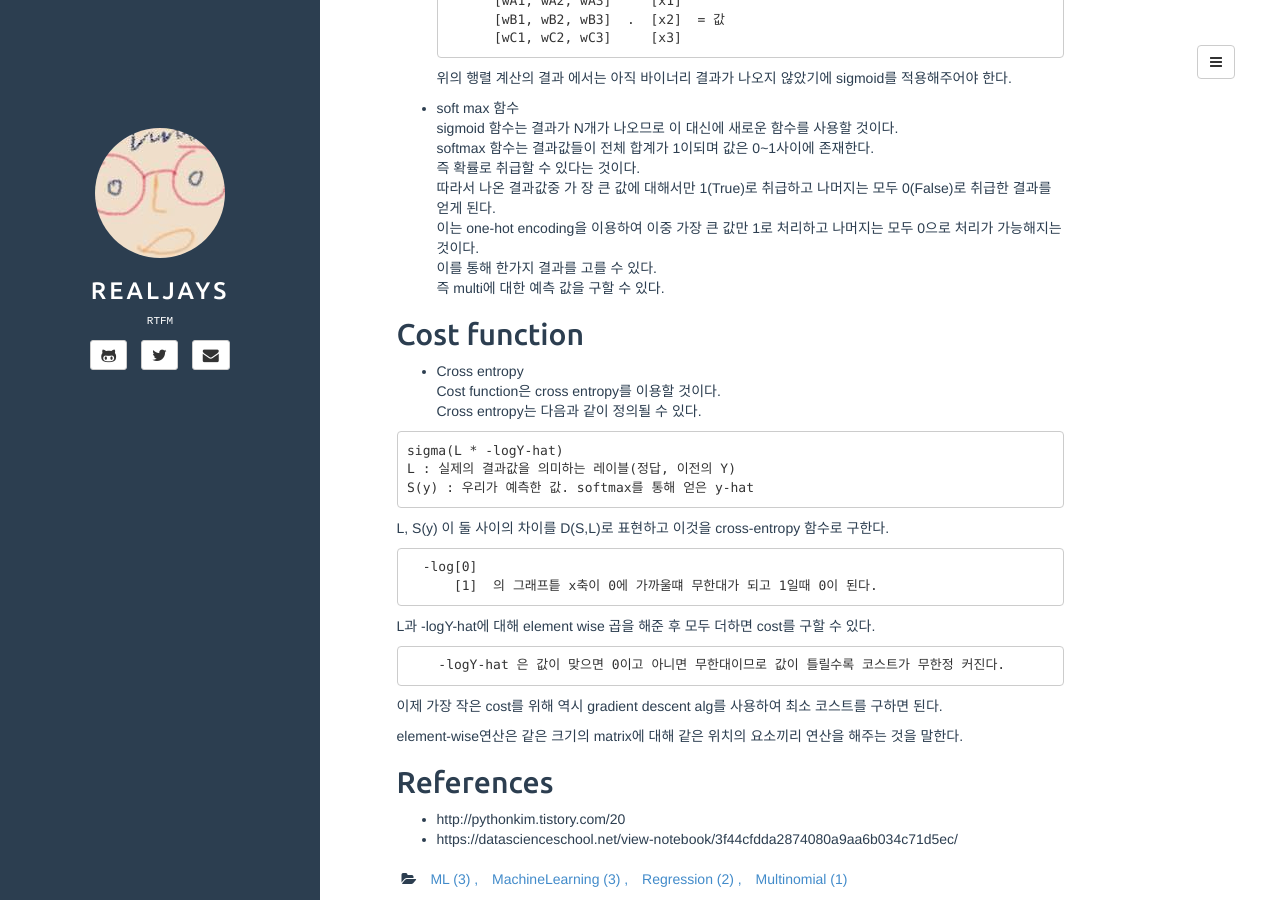
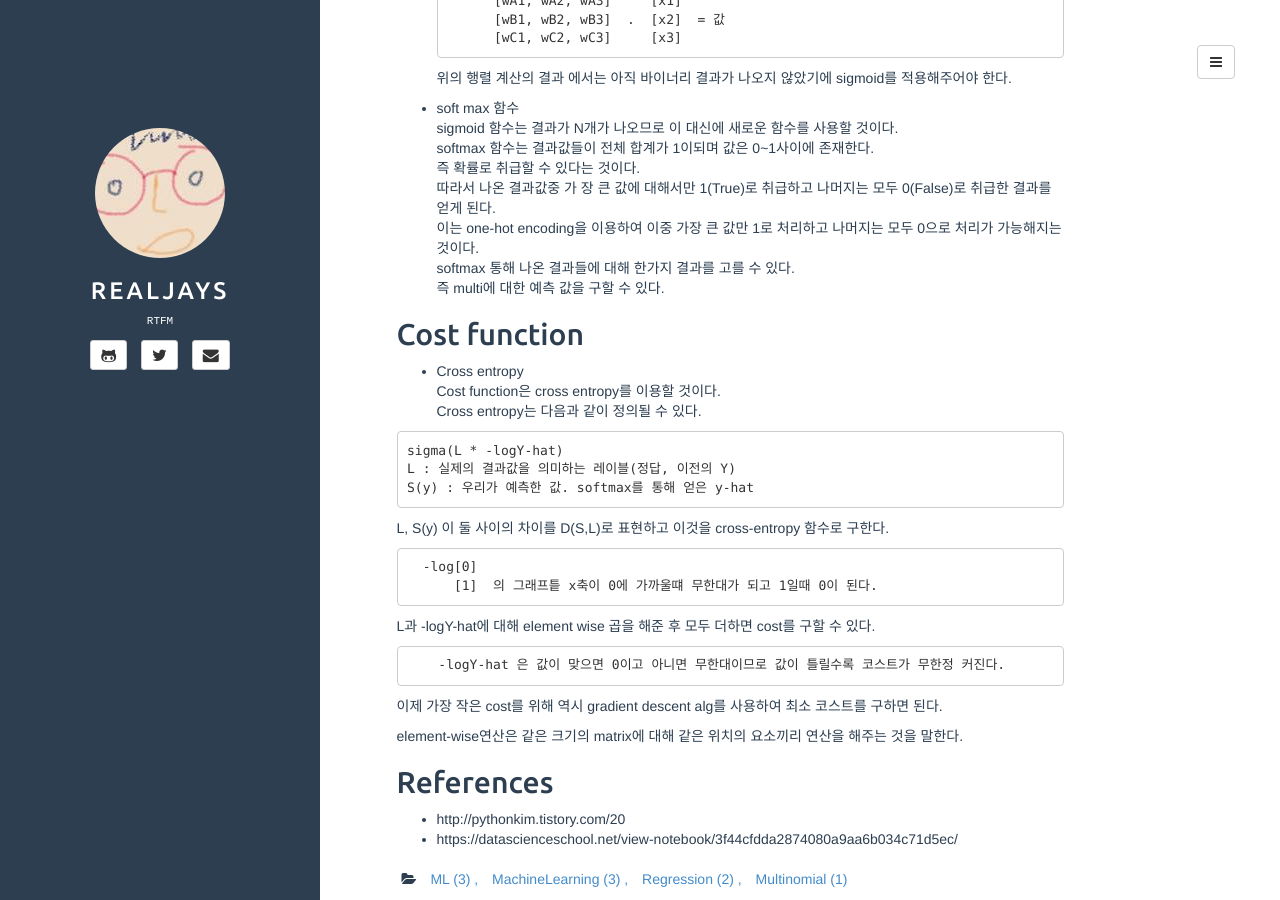
Before and after one commit to jays1204/jays1204.github.io, a Jekyll site: the page built from _posts/2018-03-25-ml-week3.markdown, in a window 1280 px wide and 900 px high, scrolled down 634 px. Built offline with Jekyll 4.4.1, drawn with Linux system fonts in a browser that asks for light colours; comment, search, counter and statistics services are not loaded.

Commit message:
fix ml week3

```diff
--- a/_posts/2018-03-25-ml-week3.markdown
+++ b/_posts/2018-03-25-ml-week3.markdown
@@ -46,7 +46,7 @@ categories: ML MachineLearning Regression Multinomial
   즉 확률로 취급할 수 있다는 것이다.
   따라서 나온 결과값중 가 장 큰 값에 대해서만 1(True)로 취급하고 나머지는 모두 0(False)로 취급한 결과를 얻게 된다.
   이는 one-hot encoding을 이용하여 이중 가장 큰 값만 1로 처리하고 나머지는 모두 0으로 처리가 가능해지는 것이다.
-  이를 통해 한가지 결과를 고를 수 있다.
+  softmax 통해 나온 결과들에 대해 한가지 결과를 고를 수 있다.
   즉 multi에 대한 예측 값을 구할 수 있다.
 
 
```
